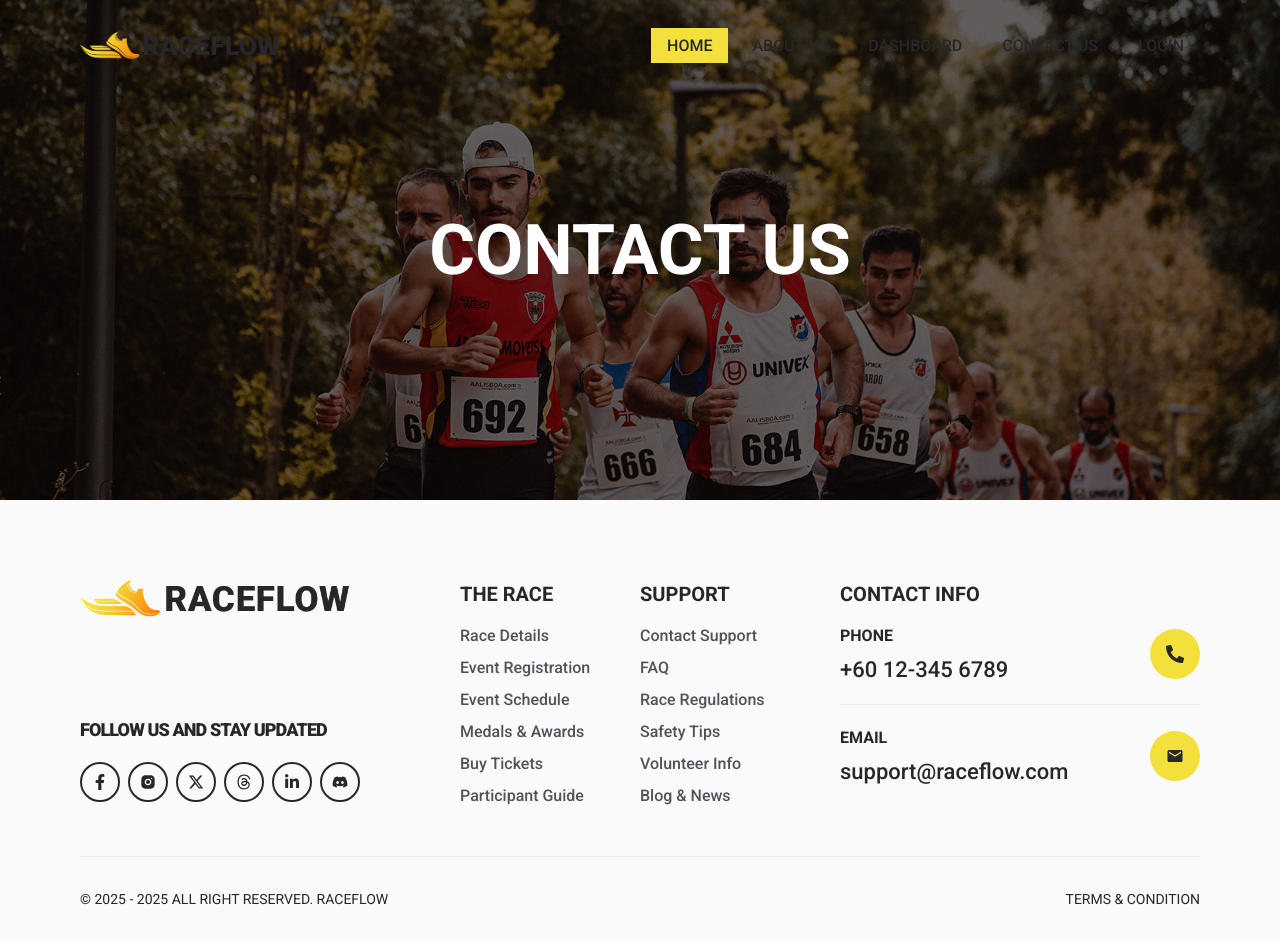
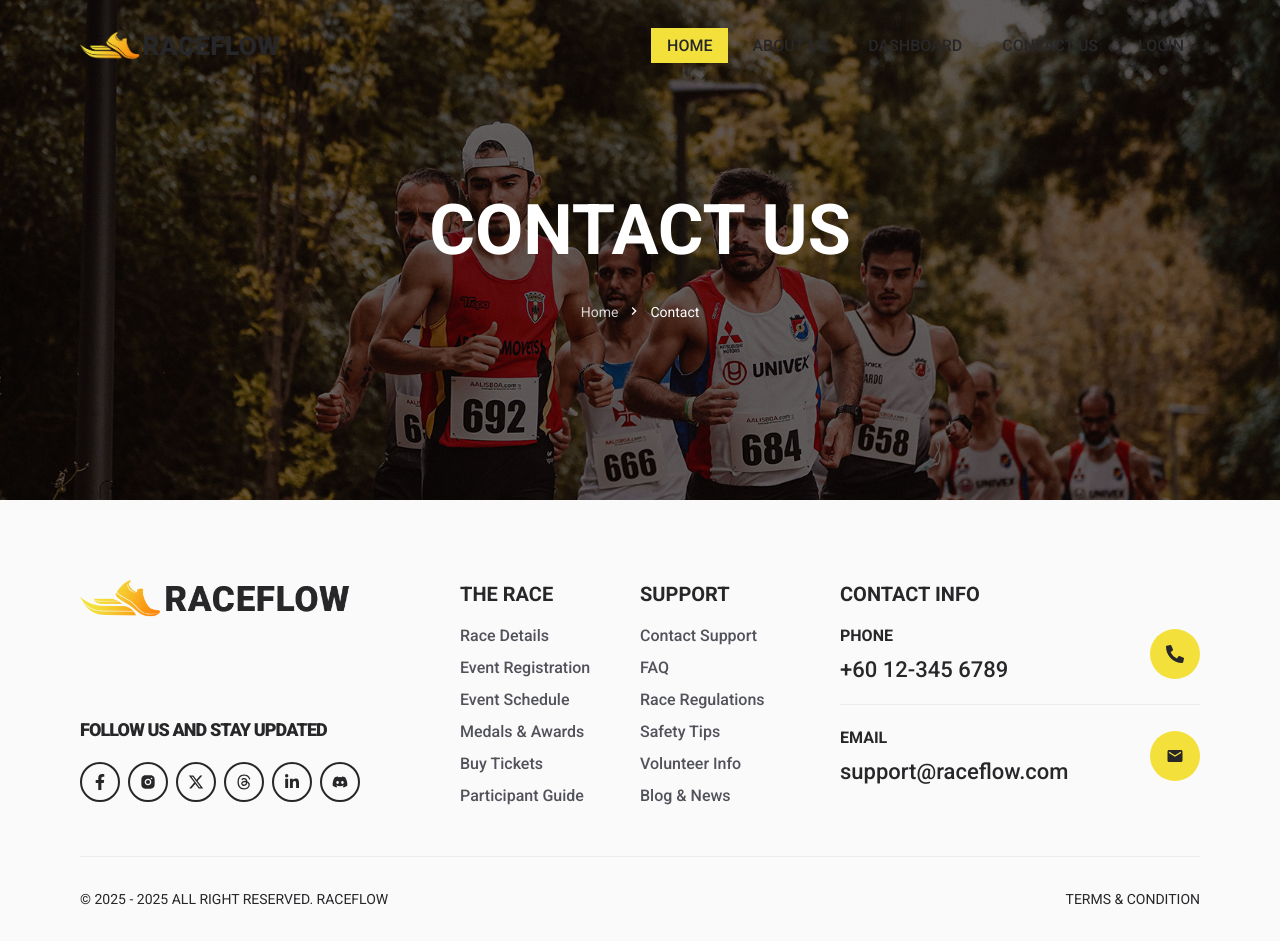
Before and after one commit to devrakibulrahman/raceflow-client-side, a React (Vite) app: page /contact in a window 1280 px wide. Built offline with nearby package versions, Linux system fonts and the light colour scheme.

Commit message:
added heading contact page link done on 01/04/2025 at 01:17 am

```diff
--- a/src/pages/ContactPage.jsx
+++ b/src/pages/ContactPage.jsx
@@ -1,3 +1,5 @@
+import { Link } from "react-router-dom";
+import { MdKeyboardArrowRight } from "react-icons/md";
 
 const ContactPage = () => {
     return (
@@ -6,7 +8,12 @@ const ContactPage = () => {
                 <div className="w-full">
                     <div className="container mx-auto px-4">
                         <div className="w-full text-center">
-                            <h1 className="font-roboto text-[40px] font-bold text-white uppercase md:text-[50px] xl:text-[70px]">Contact Us</h1>
+                            <h1 className="font-roboto text-[40px] font-bold text-white uppercase transition-all ease-linear duration-200 md:text-[50px] xl:text-[70px]">Contact Us</h1>
+                            <div className="w-full flex items-center justify-center gap-2 mt-4">
+                                <div className="w-auto"><Link to='/' className="font-roboto text-sm text-white/80 font-normal transition ease-linear duration-200 hover:text-white">Home</Link></div>
+                                <div className="w-auto"><MdKeyboardArrowRight className="text-white"></MdKeyboardArrowRight></div>
+                                <div className="w-auto"><Link className="font-roboto text-sm text-white font-normal">Contact</Link></div>
+                            </div>
                         </div>
                     </div>
                 </div>
```
